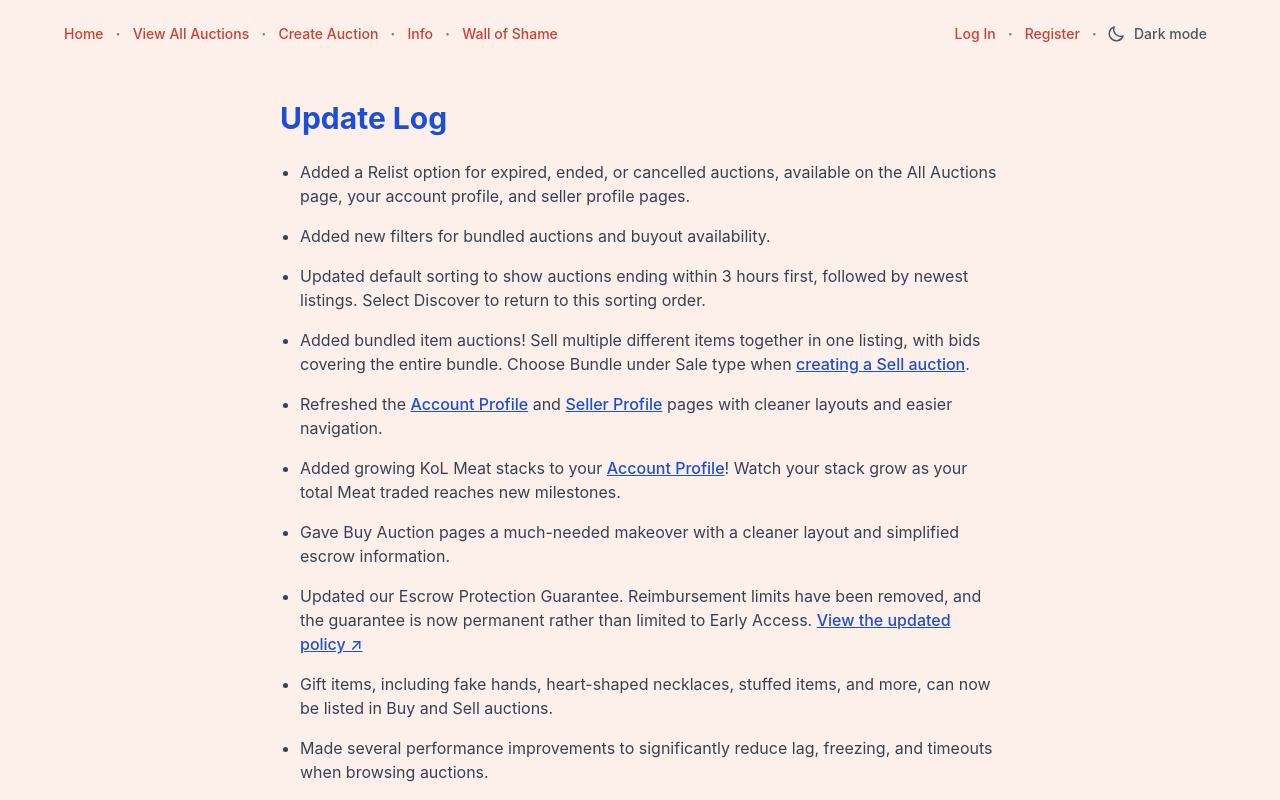
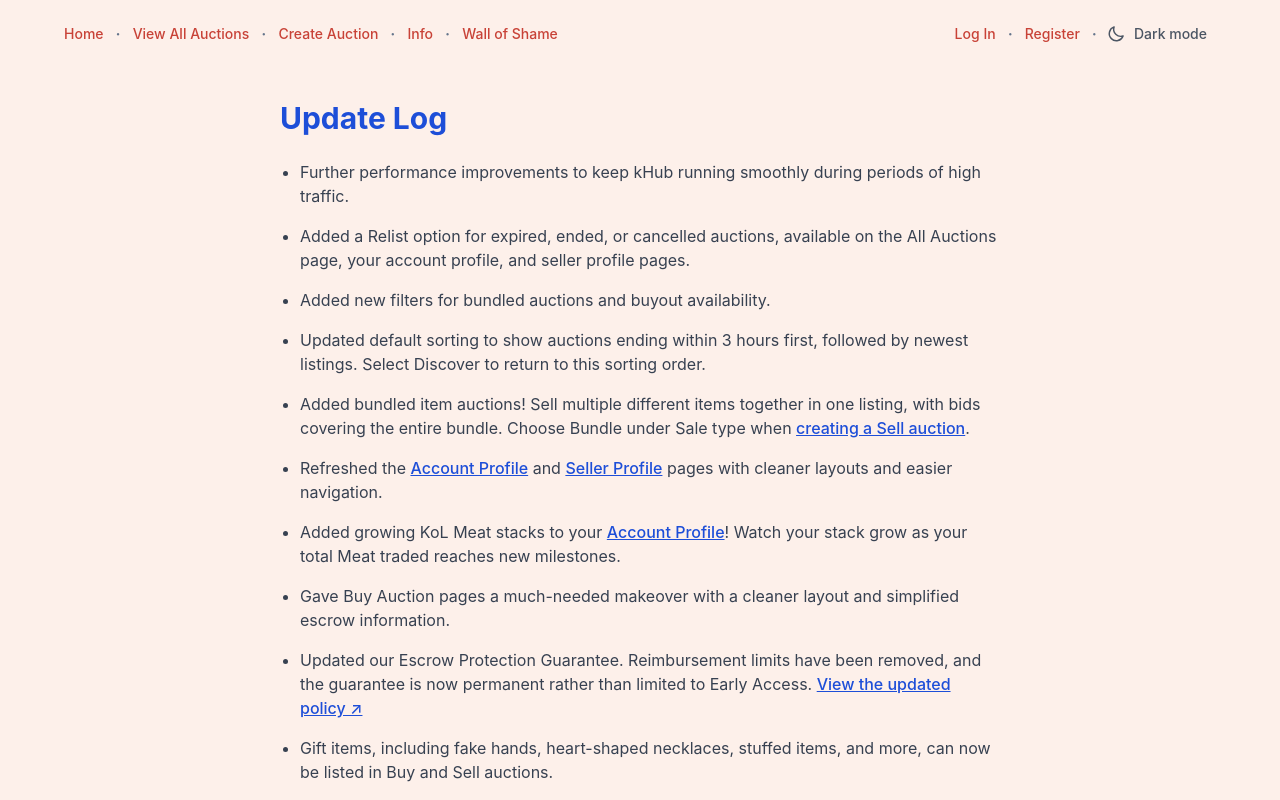
Before and after one commit to YoshiBoneDoc/kolauction, a React (Vite) app: page /update-log in a window 1280 px wide. Shown: the top 800 px of the page. Built offline with nearby package versions, Linux system fonts and the light colour scheme; no server answers.

Commit message:
new commit

```diff
--- a/src/pages/UpdateLog.jsx
+++ b/src/pages/UpdateLog.jsx
@@ -9,6 +9,7 @@ export default function UpdateLog() {
         <main className="mx-auto w-full max-w-3xl flex-1 space-y-6 px-4 py-8 sm:px-6">
             <h1 className="text-3xl font-bold text-blue-700">Update Log</h1>
             <ul className="list-disc space-y-4 pl-5 text-gray-700">
+                <li>Further performance improvements to keep kHub running smoothly during periods of high traffic.</li>
                 <li>Added a Relist option for expired, ended, or cancelled auctions, available on the All Auctions page, your account profile, and seller profile pages.</li>
                 <li>Added new filters for bundled auctions and buyout availability.</li>
                 <li>Updated default sorting to show auctions ending within 3 hours first, followed by newest listings. Select Discover to return to this sorting order.</li>
```
